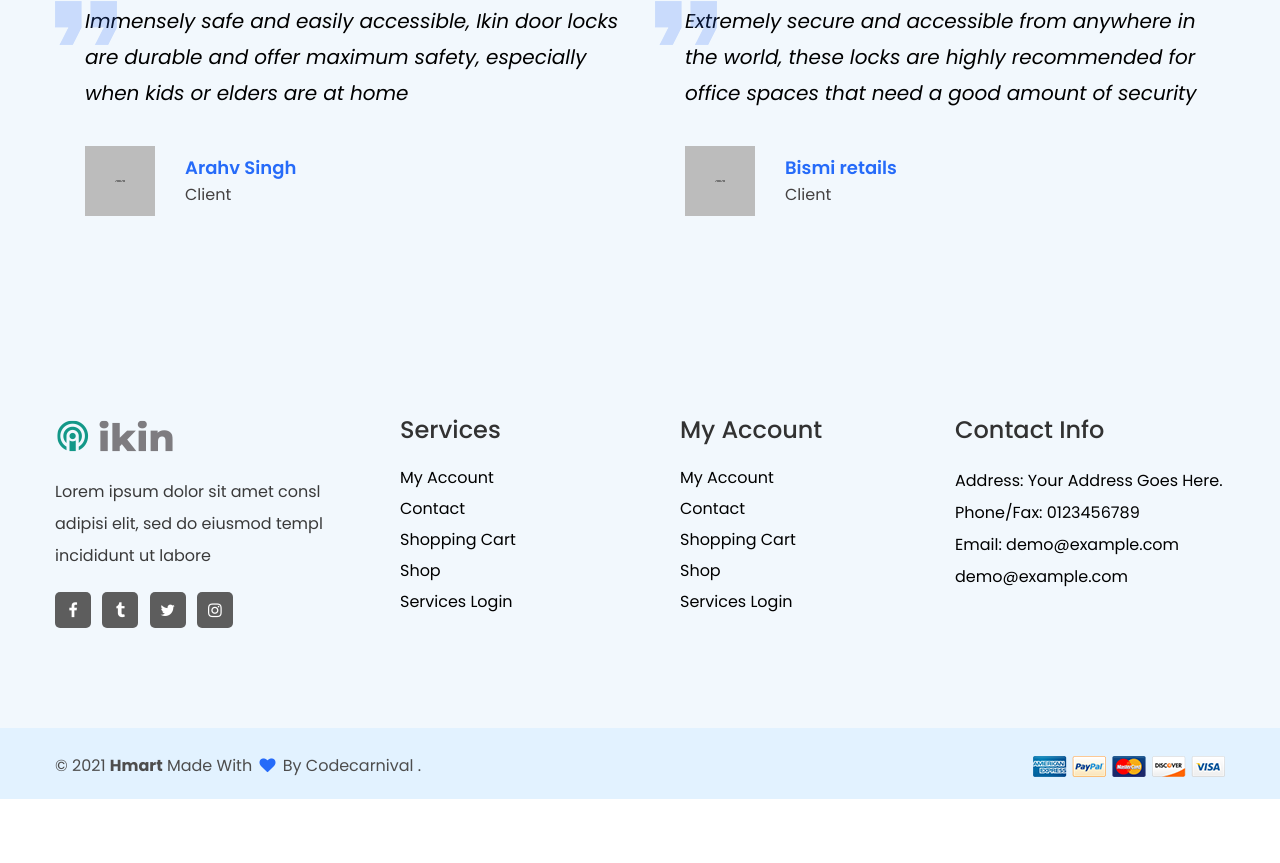
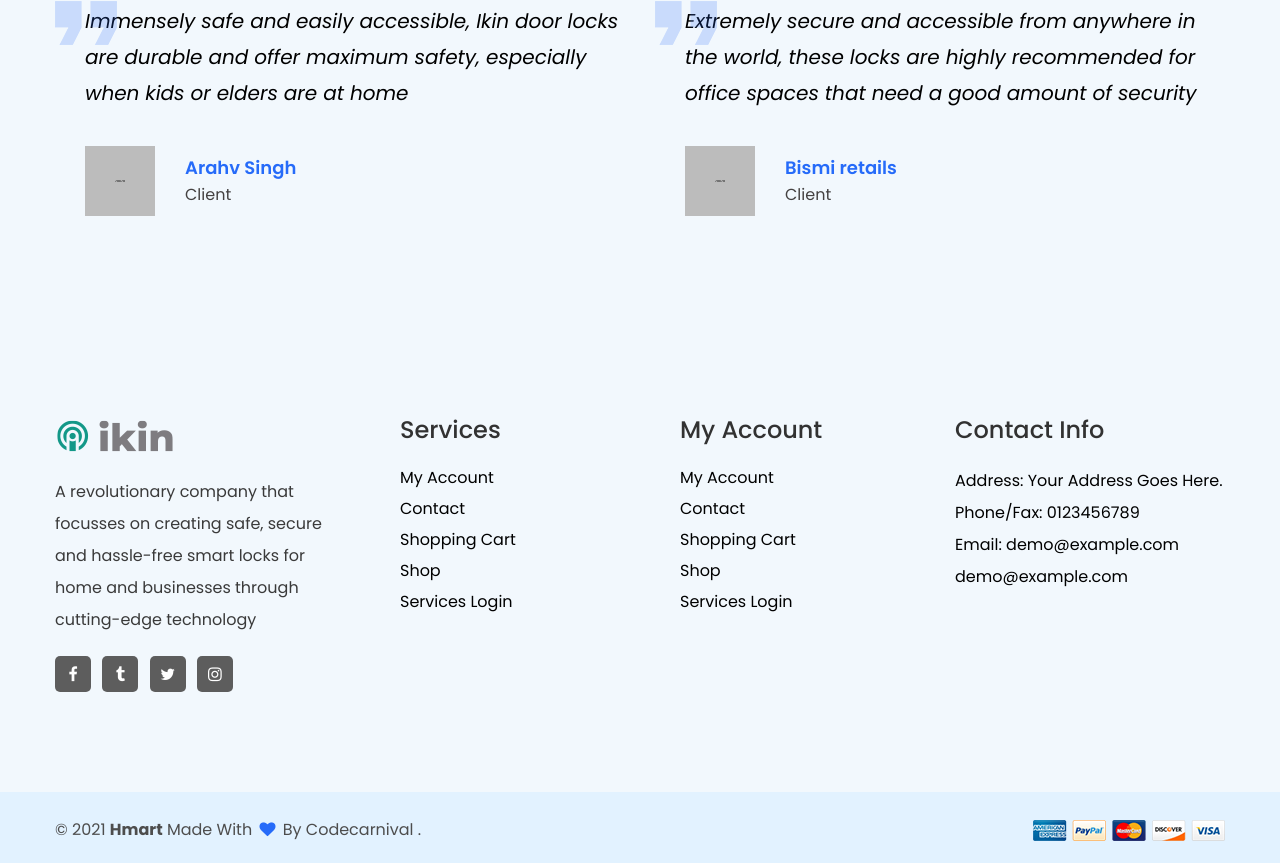
Before and after one commit to soorajsethumadhav/Ikin_online, a plain HTML site: page index.html in a window 1280 px wide. Shown: the part 4980-5843 px from the top of the page. Before the commit the page ends 5779 px from the top, so only its background shows below. Drawn offline with Linux system fonts and the light colour scheme.

Commit message:
Update index.html

```diff
--- a/index.html
+++ b/index.html
@@ -971,8 +971,7 @@
                                     <div class="footer-logo">
                                         <a href="index.html"><img src="assets/images/logo/ikin-logo.png" alt=""></a>
                                     </div>
-                                    <p class="about-text">Lorem ipsum dolor sit amet consl adipisi elit, sed do eiusmod
-                                        templ incididunt ut labore
+                                    <p class="about-text">A revolutionary company that focusses on creating safe, secure and hassle-free smart locks for home and businesses through cutting-edge technology
                                     </p>
                                     <ul class="link-follow">
                                         <li>
```
